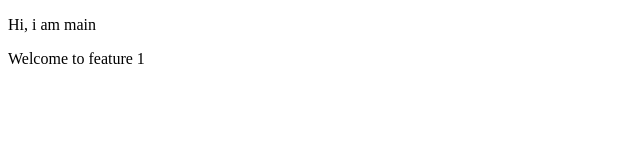
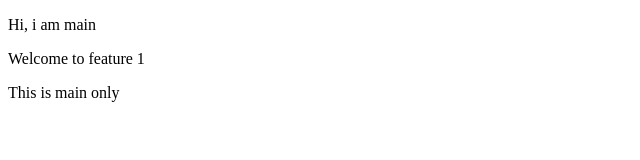
Before and after one commit to SpandanaVadigeri/GitPracticeFinal, a plain HTML site: page index.html in a window 1280 px wide. Shown: the whole page, without its empty margins (0-640 px from the left). Drawn offline with Linux system fonts and the light colour scheme.

Commit message:
Added one more line

```diff
--- a/index.html
+++ b/index.html
@@ -8,5 +8,6 @@
 <body>
     <p>Hi, i am main</p>
     <p>Welcome to feature 1</p>
+    <p>This is main only </p>
 </body>
 </html>
```
